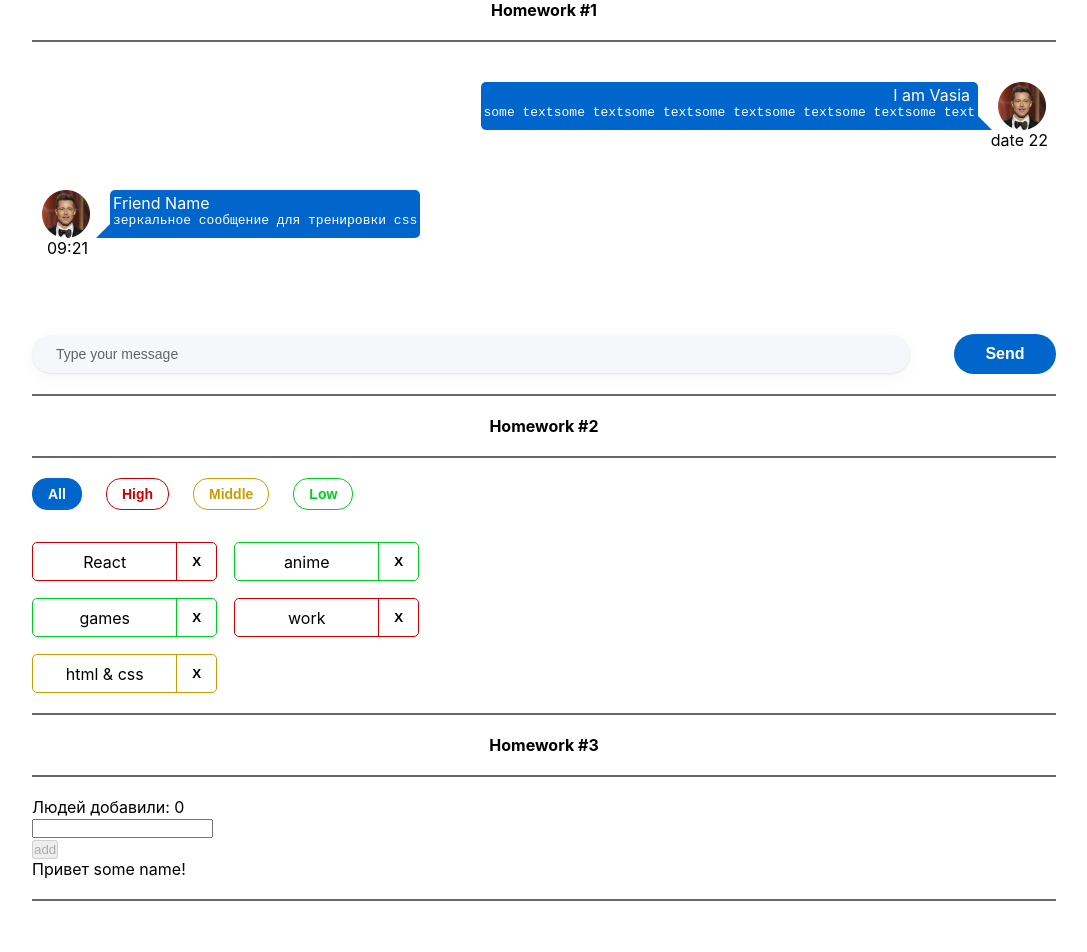
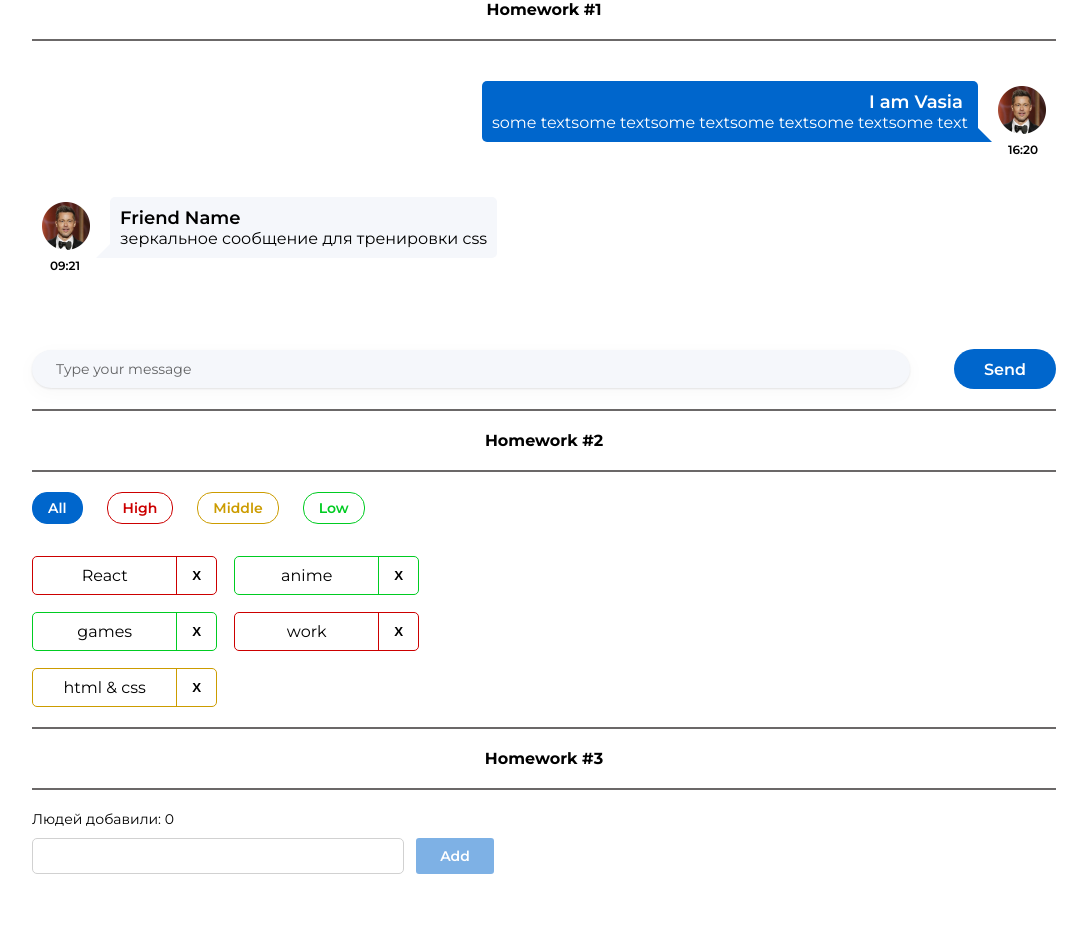
Before and after one commit to KvashninAlexander2023/homeworkSprint02, a React (Create React App) app: page / in a window 1280 px wide. Shown: the top 952 px of the page, without its empty margins (96-1183 px from the left). Before the commit the page ends 921 px from the top, so only its background shows below. Built offline with nearby package versions, Linux system fonts and the light colour scheme.

Commit message:
add styles for HW3

```diff
--- a/public/index.html
+++ b/public/index.html
@@ -5,10 +5,7 @@
     <link rel="icon" href="%PUBLIC_URL%/favicon.ico" />
     <meta name="viewport" content="width=device-width, initial-scale=1" />
     <meta name="theme-color" content="#000000" />
-    <meta
-      name="description"
-      content="Web site created using create-react-app"
-    />
+    <meta name="description" content="Web site created using create-react-app" />
     <link rel="apple-touch-icon" href="%PUBLIC_URL%/logo192.png" />
     <!--
       manifest.json provides metadata used when your web app is installed on a
@@ -24,6 +21,9 @@
       work correctly both with client-side routing and a non-root public URL.
       Learn how to configure a non-root public URL by running `npm run build`.
     -->
+    <link rel="preconnect" href="https://fonts.googleapis.com" />
+    <link rel="preconnect" href="https://fonts.gstatic.com" crossorigin />
+    <link href="https://fonts.googleapis.com/css2?family=Montserrat:ital,wght@0,100..900;1,100..900&display=swap" rel="stylesheet" />
     <title>React App</title>
   </head>
   <body>
--- a/src/s1-main/App.module.css
+++ b/src/s1-main/App.module.css
@@ -1,5 +1,6 @@
 .App {
     --header_height: 60px;
+    font-family: Montserrat, sans-serif;
 }
 
 .hw {
--- a/src/s2-homeworks/hw01/HW1.tsx
+++ b/src/s2-homeworks/hw01/HW1.tsx
@@ -39,8 +39,9 @@ export const message0: MessageType = {
         name: 'I am Vasia',  // можно менять
     },
     message: {
-        text: 'some textsome textsome textsome textsome textsome textsome text', // можно менять
-        time:"date 22"//(new Date().toTimeString()), // можно менять
+        text: 'some textsome textsome textsome textsome textsome text', // можно менять
+        //time:"date 22"//(new Date().toTimeString()), // можно менять
+        time: new Date().toTimeString().slice(0, 5)
     },
 }
 export const friendMessage0: MessageType = {
--- a/src/s2-homeworks/hw01/friend-message/FriendMessage.module.css
+++ b/src/s2-homeworks/hw01/friend-message/FriendMessage.module.css
@@ -1,33 +1,30 @@
 .friendMessage {
- width: 100%;
- padding: 20px 0;
-
+  width: 100%;
+  padding: 20px 0;
 }
 
 .friendImageAndText {
   display: flex;
   padding-left: 10px;
-
-
 }
 
 .friendImageAndText img {
+  margin-top: 5px;
   width: 48px;
   height: 48px;
 }
 
 .friendText {
-  background-color: #0066CC;
-  color: white;
+  background-color: #f5f7fb;
+  color: black;
   border-radius: 5px;
-  padding: 3px;
+  padding: 10px;
   margin-left: 20px;
   position: relative;
-
 }
 
 .friendText:after {
-  content: '';
+  content: "";
   position: absolute;
   left: -14px;
   bottom: 0;
@@ -36,20 +33,25 @@
   border-left: 15px solid transparent;
   border-right: 15px solid transparent;
   border-top: 15px solid transparent;
-  border-bottom: 15px solid #0066CC;
-
+  border-bottom: 15px solid #f5f7fb;
 }
 
 .friendName {
-
+  font-family: inherit;
+  font-weight: 600;
+  font-size: 18px;
   padding-right: 5px;
 }
 
 .friendMessageText {
-
+  font-family: inherit;
+  font-weight: 400;
+  font-size: 16px;
 }
 
 .friendTime {
-
-  padding-left: 15px;
+  font-family: inherit;
+  font-weight: 600;
+  font-size: 12px;
+  padding-left: 18px;
 }
--- a/src/s2-homeworks/hw01/message-sender/MessageSender.module.css
+++ b/src/s2-homeworks/hw01/message-sender/MessageSender.module.css
@@ -51,7 +51,7 @@
 
 .button:hover {
   background-color: #0055a9;
-  transition: .3s ease-in-out;
+  /* transition: .3s ease-in-out; */
 }
 .button:active {
 
--- a/src/s2-homeworks/hw01/message/Message.module.css
+++ b/src/s2-homeworks/hw01/message/Message.module.css
@@ -7,26 +7,25 @@
   display: flex;
   flex-direction: row-reverse;
   padding-right: 10px;
-
-
 }
 
 .imageAndText img {
+  margin-top: 5px;
   width: 48px;
   height: 48px;
 }
 
 .text {
-  background-color: #0066CC;
+  background-color: #0066cc;
   color: white;
   border-radius: 5px;
-  padding: 3px;
+  padding: 10px;
   margin-right: 20px;
   position: relative;
 }
 
 .text:after {
-  content: '';
+  content: "";
   position: absolute;
   right: -14px;
   bottom: 0;
@@ -35,19 +34,27 @@
   border-left: 15px solid transparent;
   border-right: 15px solid transparent;
   border-top: 15px solid transparent;
-  border-bottom: 15px solid #0066CC;
+  border-bottom: 15px solid #0066cc;
 }
 
 .name {
+  font-family: inherit;
+  font-weight: 600;
+  font-size: 18px;
   text-align: right;
   padding-right: 5px;
 }
 
 .messageText {
-
+  font-family: inherit;
+  font-weight: 400;
+  font-size: 16px;
 }
 
 .time {
+  font-family: inherit;
+  font-weight: 600;
+  font-size: 12px;
   text-align: right;
-  padding-right: 8px;
+  padding-right: 18px;
 }
--- a/src/s2-homeworks/hw03/Greeting.module.css
+++ b/src/s2-homeworks/hw03/Greeting.module.css
@@ -1,37 +1,85 @@
 .greetingForm {
+  height: 372px;
 }
 
 .inputAndButtonContainer {
+  display: flex;
+  gap: 12px;
 }
 
 .error {
-  color: red;
+  font-size: 14px;
+  font-weight: 400;
+  color: rgb(204, 0, 0);
+  margin-top: 7px;
 }
 
 .input {
+  width: 372px;
+  height: 36px;
+  font-size: 16px;
+  font-weight: 500;
+  line-height: 20px;
+  outline: none;
+  border: 1px solid #d1d1d1;
+  border-radius: 5px;
+  padding: 8px 12px;
 }
 
-.input:focus {
+.input:focus,
+.input:focus-visible {
+  border: 1px solid #d1d1d1;
 }
 
 .errorInput {
-  border-color: red;
+  width: 372px;
+  height: 36px;
+  outline: none;
+  border: 1px solid rgb(204, 0, 0);
+  border-radius: 5px;
 }
 
 .button {
+  font-family: inherit;
+  font-weight: 600;
+  font-size: 14px;
+  text-transform: capitalize;
+  width: 78px;
+  height: 36px;
+  border-radius: 3px;
+  border-color: transparent;
+  color: white;
+  background-color: #0066cc;
+  transition: transform 0.3s ease;
 }
 
 .button:focus {
+  outline: none;
+  transform: scale(1.05);
+}
+.button:hover {
+  cursor: pointer;
+  transform: scale(1.05);
 }
 
 .button:active {
+  transform: scale(0.95);
 }
 
 .button:disabled {
+  opacity: 0.5;
 }
 
 .text {
+  font-size: 14px;
+  font-weight: 400;
+  margin-bottom: 10px;
 }
 
 .greeting {
+  font-size: 14px;
+  font-weight: 500;
+  line-height: 17px;
+  color: rgb(0, 0, 0);
+  margin-top: 10px;
 }
--- a/src/s2-homeworks/hw03/Greeting.tsx
+++ b/src/s2-homeworks/hw03/Greeting.tsx
@@ -25,7 +25,7 @@ const Greeting: React.FC<GreetingPropsType> = (
         lastUserName,
     } // деструктуризация пропсов
 ) => {
-    const inputClass = error ? s.errorInput : ""// need to fix with (?:)
+    const inputClass = error ? s.errorInput : s.input// need to fix with (?:)
 
     return (
         <div id={'hw3-form'} className={s.greetingForm}>
@@ -63,7 +63,7 @@ const Greeting: React.FC<GreetingPropsType> = (
 
             {lastUserName && (
                 <div className={s.greeting}>
-                    Привет <span id={'hw3-last-user'}>{lastUserName}</span>!
+                    {lastUserName && !error ?<span id={'hw3-last-user'}> Привет {lastUserName} !</span>: ""}
                 </div>
             )}
         </div>
--- a/src/s2-homeworks/hw03/GreetingContainer.tsx
+++ b/src/s2-homeworks/hw03/GreetingContainer.tsx
@@ -62,7 +62,7 @@ const GreetingContainer: React.FC<GreetingContainerPropsType> = ({
     }
 
     const totalUsers = users.length
-    const lastUserName = users.length > 0 ? users[users.length - 1].name : 'some name' ;
+    const lastUserName = users.length > 0 ? users[users.length - 1].name : '' ;
 
 
     return (
```
